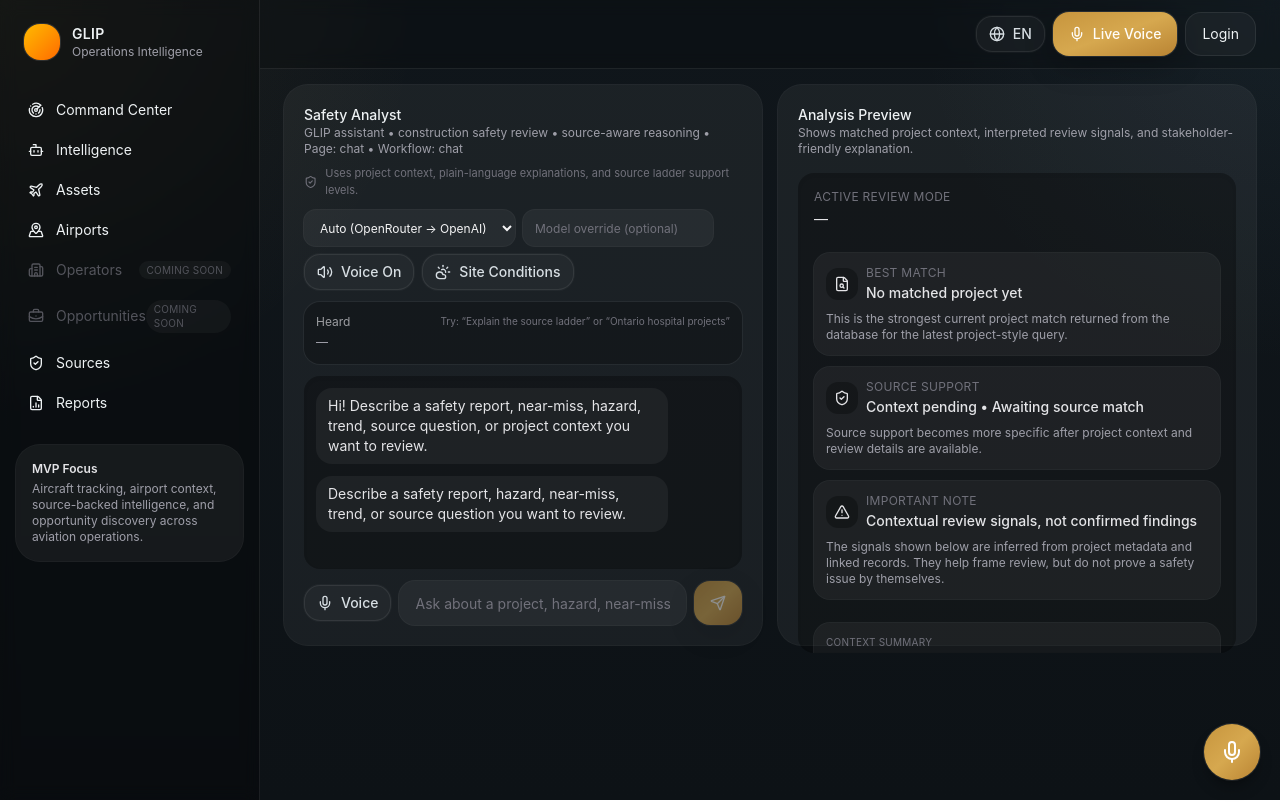
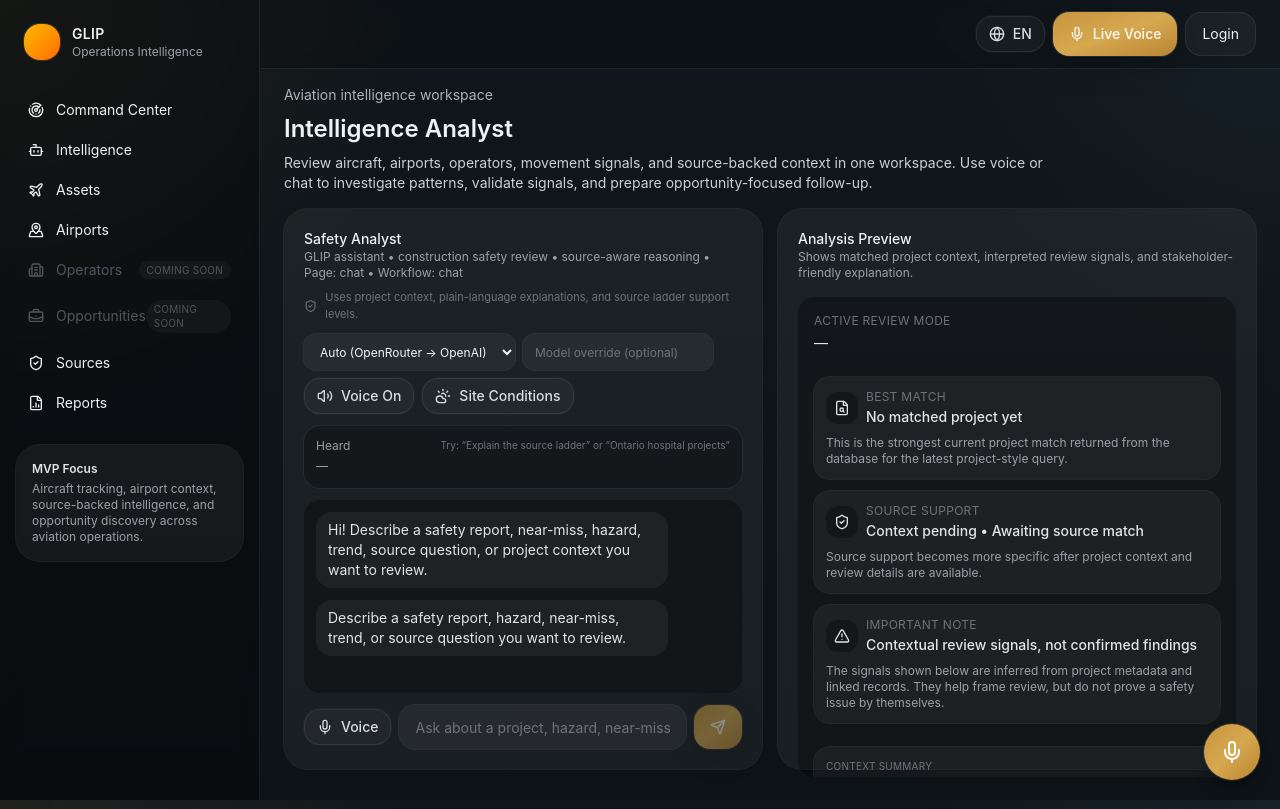
Before and after one commit to 3th34-l1l/Wimtach-AI-Agent_Hackathon-2026-03, a Next.js app: page /chat in a window 1280 px wide. Built offline with nearby package versions, Linux system fonts and the light colour scheme.

Commit message:
Reframe chat route as intelligence analyst workspace

```diff
--- a/src/app/chat/page.tsx
+++ b/src/app/chat/page.tsx
@@ -11,6 +11,16 @@ import { FormPreviewPanel } from "@/src/app/forms/FormPreviewPanel";
 export default function ChatPage() {
   return (
     <AppShell>
+      <div className="mb-4 flex flex-col gap-2">
+        <div className="text-sm text-[#a9b4bc]">Aviation intelligence workspace</div>
+        <h1 className="text-2xl font-semibold text-[#eef2f4]">Intelligence Analyst</h1>
+        <p className="max-w-3xl text-sm text-[#c9d1d6]">
+          Review aircraft, airports, operators, movement signals, and source-backed context
+          in one workspace. Use voice or chat to investigate patterns, validate signals, and
+          prepare opportunity-focused follow-up.
+        </p>
+      </div>
+
       <div className="grid gap-4 lg:grid-cols-2">
         <ChatPanel />
         <FormPreviewPanel />
```
